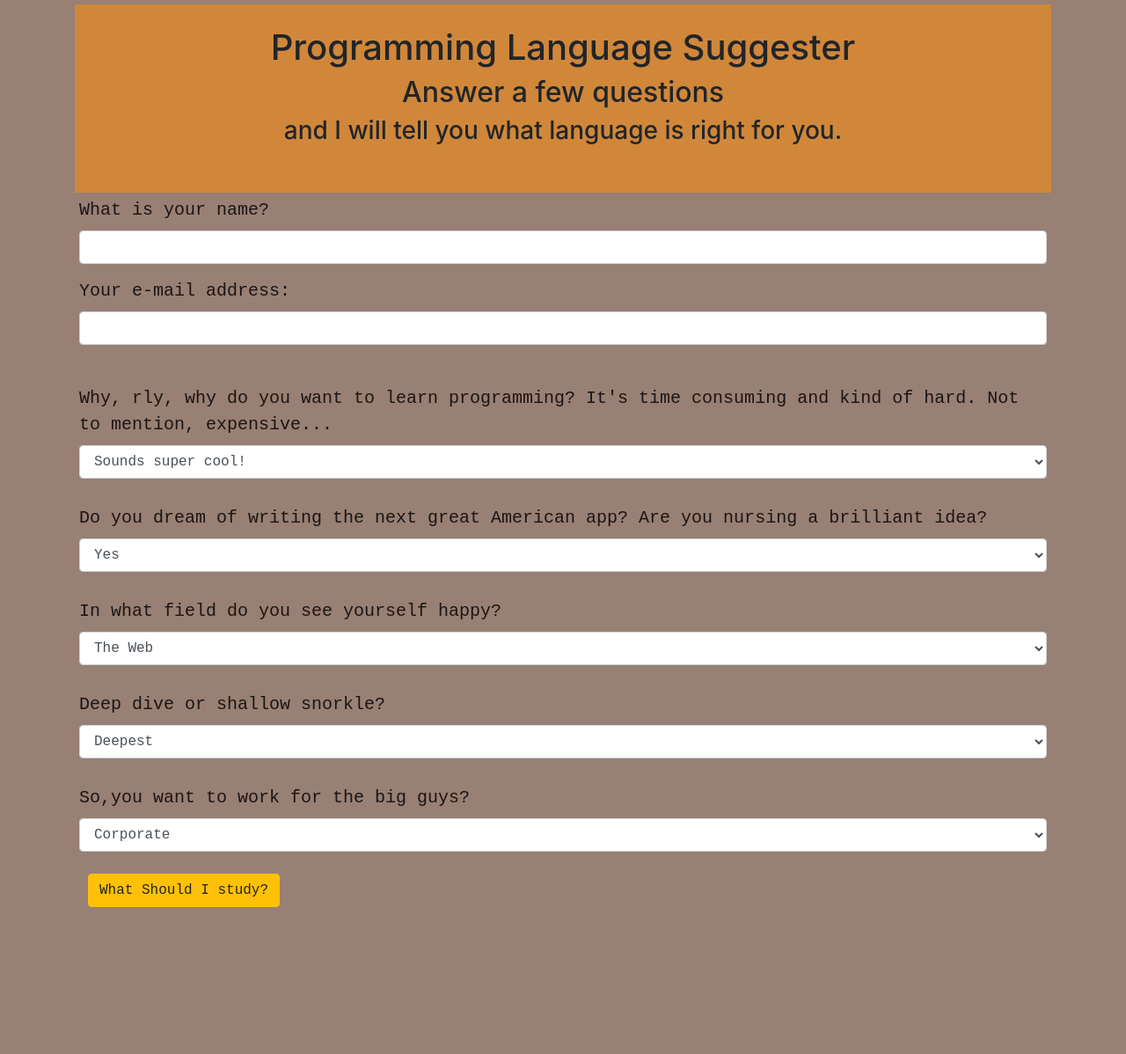
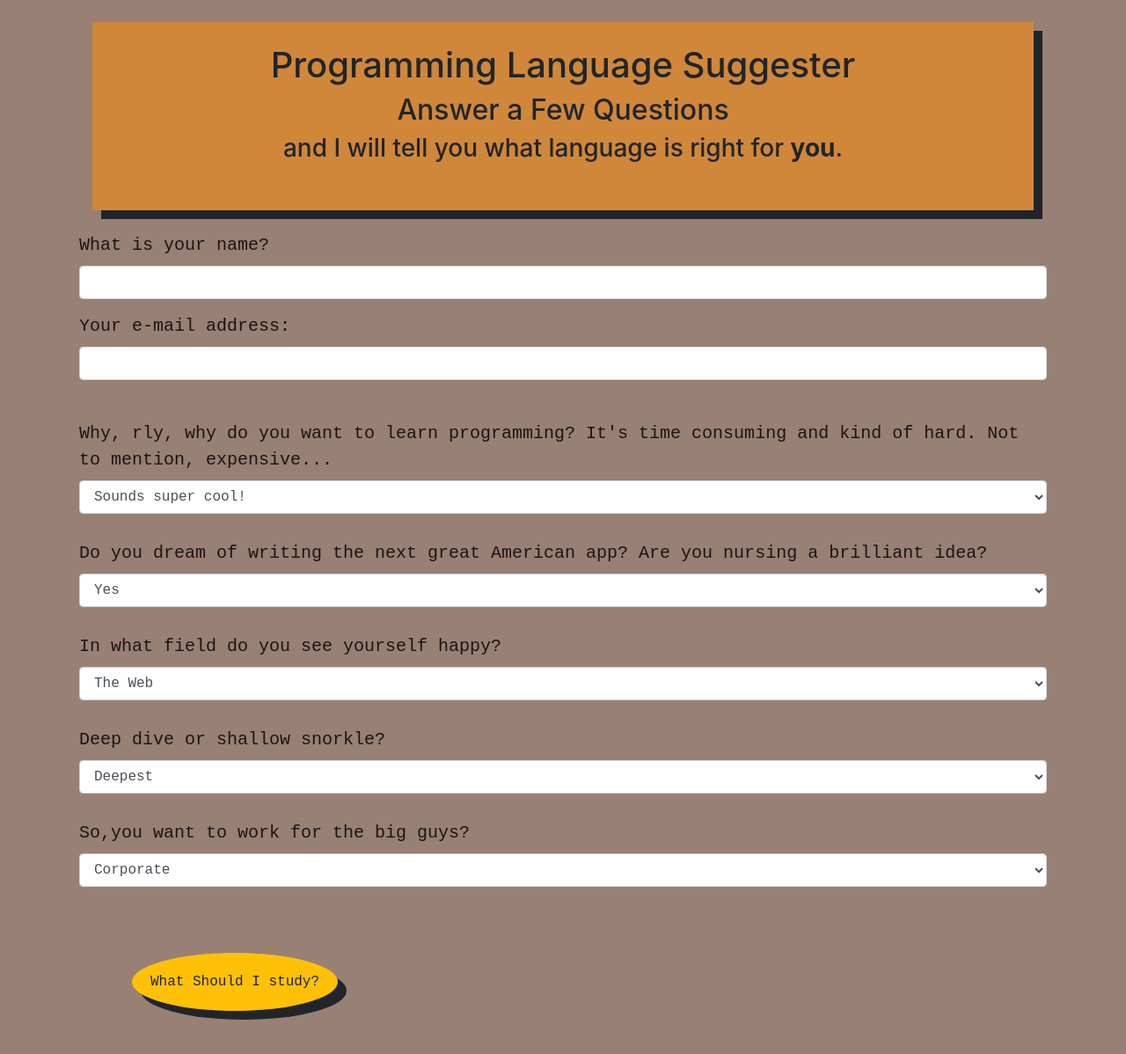
Before and after one commit to marinapoltorak/language_suggester, a plain HTML site: page index.html in a window 1280 px wide. Shown: the whole page at 88% size. Before the commit the page ends 1036 px from the top, so only its background shows below. Drawn offline with Linux system fonts and the light colour scheme.

Commit message:
add styles to jumbotron and submit button

```diff
--- a/css/styles.css
+++ b/css/styles.css
@@ -26,6 +26,8 @@ img.card-img-top.ruby {
 .topbox {
   background-color: #d0873a;
   padding: 20px;
+  margin: 20px;
+  box-shadow: 10px 10px;
 }
 
 body{
@@ -49,12 +51,23 @@ body{
 .jumbotron {
   background-color: #d0873a;
   padding: 50px;
+  margin-top: 100px;
   color: #1c1414;
   border-radius: 50%;
   display:none;
+  box-shadow: 10px 10px;
 }
 
 #response {
   display:none;
   padding: 50px;
+  margin-top: 50px;
+  margin-bottom: 200px;
 }
+
+#submit {
+  box-shadow: 10px 10px;
+  margin: 50px;
+  padding: 20px;
+  border-radius: 50%;
+}
--- a/index.html
+++ b/index.html
@@ -14,8 +14,8 @@
       <div class="row text-center">
         <div class="col-md-12">
           <h1>Programming Language Suggester</h1>
-          <h2>Answer a few questions</h2>
-          <h3>and I will tell you what language is right for you.</h3>
+          <h2>Answer a Few Questions</h2>
+          <h3>and I will tell you what language is right for <strong>you</strong>.</h3>
         </div>
       </div>
     </div>
```
